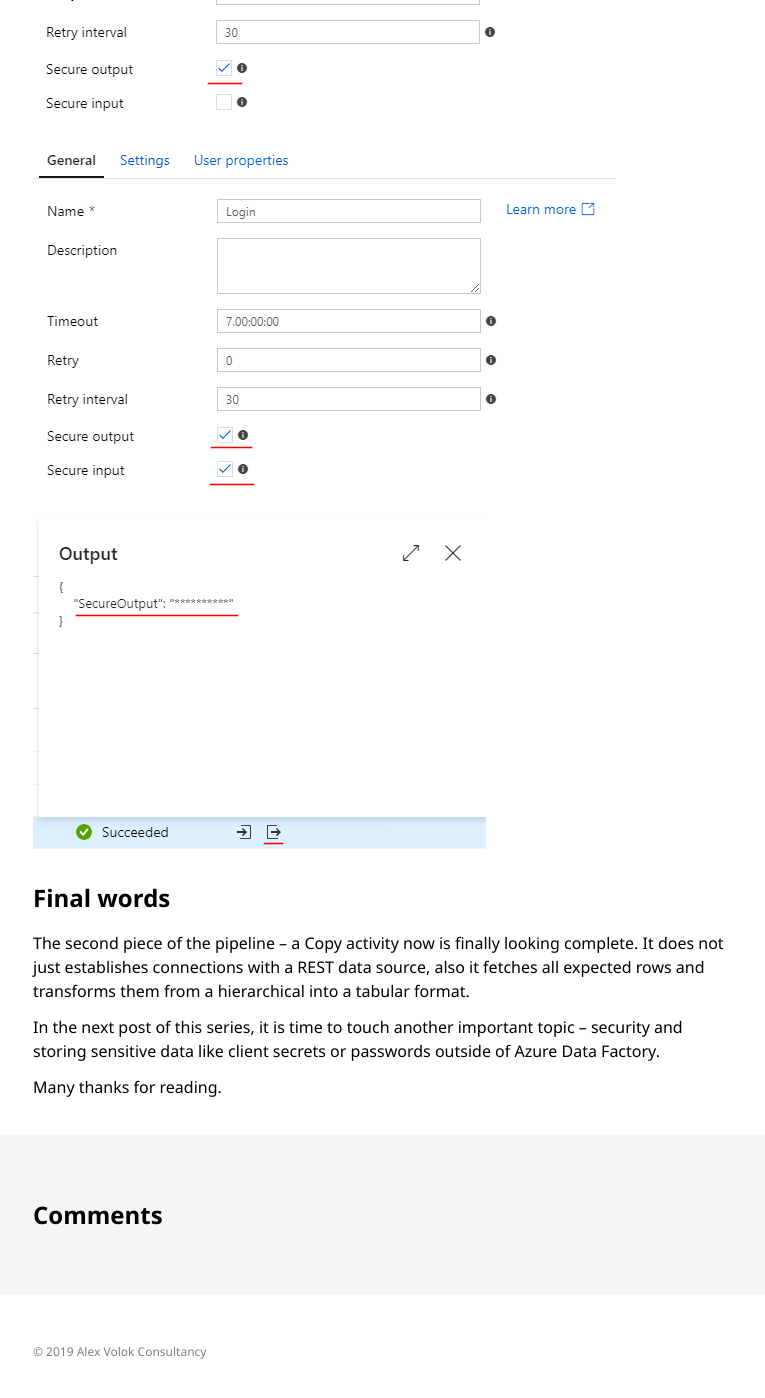
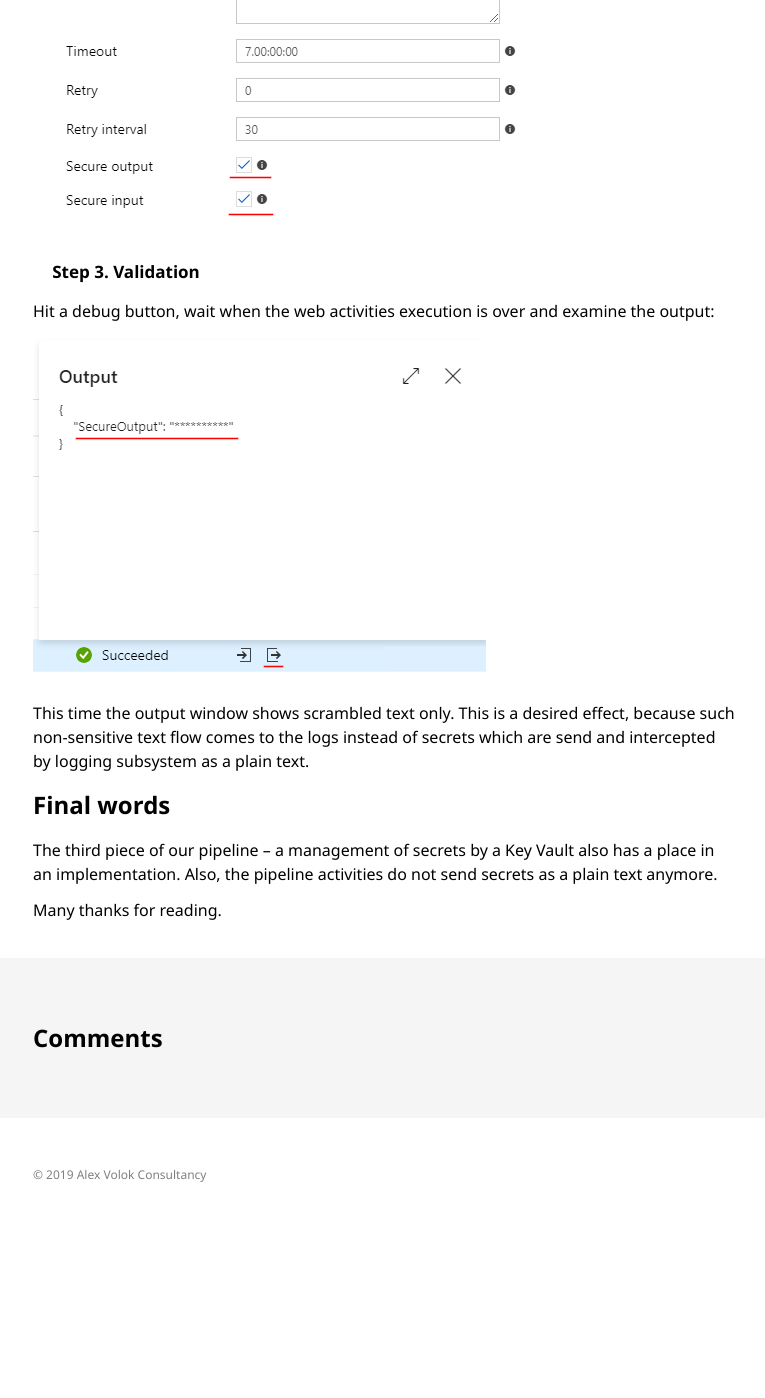
Before and after one commit to alexvolok/alexvolok.github.io, a Jekyll site: the page built from _posts/2019-12-30-adfv2-rest-api-part3-securing-keyvault.md, in a window 1280 px wide and 1400 px high, scrolled down 6408 px. Shown: the whole window, without its empty margins (256-1021 px from the left). Built offline with Jekyll 4.4.1, drawn with Linux system fonts in a browser that asks for light colours; some web fonts are replaced; comment, search, counter and statistics services are not loaded; after the commit the page ends 7640 px from its top, so only the background shows below that; some of the changed text lies outside the part shown.

Commit message:
added a third part

```diff
--- a/_posts/2019-12-30-adfv2-rest-api-part3-securing-keyvault.md
+++ b/_posts/2019-12-30-adfv2-rest-api-part3-securing-keyvault.md
@@ -113,58 +113,37 @@
 
 
 
+### Securing input and output streams of pipeline activities
 
-<br />
-<br />
-<br />
-<br />
-<br />
-<br />
-<br />
-<br />
-<br />
-<br />
-<br />
-<br />
-<br />
-<br />
-<br />
-<br />
-<br />
-<br />
-<br />
-<br />
-<br />
-<br />
-<br />
-<br />
-<br />
-<br />
-<br />
-<br />
-<br />
-<br />
-<br />
-<br />
+Our pipeline has two web tasks that sends and receives a sensitive data in unencrypted way:
 
+  <img src="/assets/images/posts/adf-rest-p4/step3-0.png" alt="Step 3-0" />
 
+These activities requires small be adjusted one by one
 
+#### Step 1. Securing an output stream of “Get Access Token” activity
+ 1.	Click on Get Access Token activity on a canvas pipeline and open tab General
+ 2.	Select a checkbox “Secure output”
 
+    <img src="/assets/images/posts/adf-rest-p4/step3-1.png" alt="Step 3-1" />
 
+#### Step 2. Securing an output stream of “Login” activity
+ 1.	Click on Get Access Token activity on a canvas pipeline and open tab General
+ 2.	Select a checkbox “Secure output”
+ 3.	Select a checkbox “Secure input”
 
+     <img src="/assets/images/posts/adf-rest-p4/step3-2.png" alt="Step 3-2" />
+#### Step 3. Validation
 
-
-<img src="/assets/images/posts/adf-rest-p4/step3-1.png" alt="Step 3-1" />
-
-<img src="/assets/images/posts/adf-rest-p4/step3-2.png" alt="Step 3-2" />
+Hit a debug button, wait when the web activities execution is over and examine the output:
 
 <img src="/assets/images/posts/adf-rest-p4/step3-3.png" alt="Step 3-3" />
+
+This time the output window shows scrambled text only. This is a desired effect, because such non-sensitive text flow comes to the logs instead of secrets which are send and intercepted by logging subsystem as a plain text.
 
 
 ### Final words
 
-The second piece of the pipeline – a Copy activity now is finally looking complete. It does not just establishes connections with a REST data source, also it fetches all expected rows and transforms them from a hierarchical into a tabular format.
-
-In the next post of this series, it is time to touch another important topic – security and storing sensitive data like client secrets or passwords outside of Azure Data Factory.
+The third piece of our pipeline – a management of secrets by a Key Vault also has a place in an implementation. Also, the pipeline activities  do not send secrets as a plain text anymore.
 
 Many thanks for reading.
```
Also changed, not shown: assets/images/posts/adf-rest-p4/step3-0.png (added).
